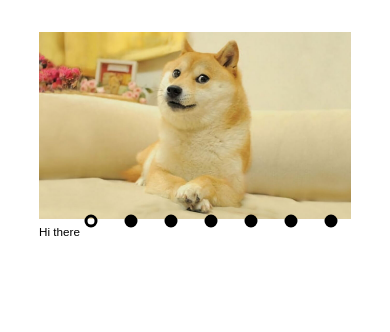
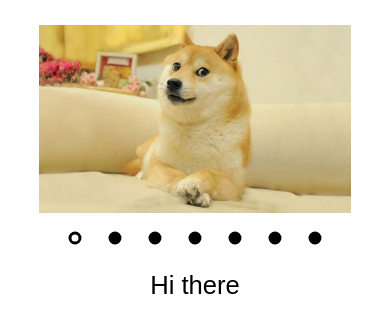
Before and after one commit to butuk/cssMemSlider, a plain HTML site: page cssMemSlider/index.html in a window 390 px wide. Drawn offline with Linux system fonts and the light colour scheme.

Commit message:
feat: make slider adaptive (Mon May 16 21:27:37 +04 2022)

```diff
--- a/cssMemSlider/style.css
+++ b/cssMemSlider/style.css
@@ -24,15 +24,14 @@ figcaption, figure, section, div {
 }
 
 .container {
+  display: flex;
+  flex-direction: column;
   position: absolute;
   left: 50%;
   transform: translateX(-50%);
   width: 80vw;
   max-width: 120rem;
-  display: flex;
-  justify-self: center;
-  flex-direction: column;
-  margin: 2rem auto;
+  margin: 3vh auto;
   overflow: hidden;
 }
 
@@ -40,6 +39,11 @@ figcaption, figure, section, div {
   display: flex;
   width: 700%;
   height: 54vw;
+}
+@media screen and (max-width: 600px) {
+  .slider {
+    height: 70vw;
+  }
 }
 
 figure {
@@ -54,9 +58,18 @@ figcaption {
   bottom: 0.3rem;
   transition: all 0.6s ease;
 }
+@media screen and (max-width: 600px) {
+  figcaption {
+    width: 80vw;
+    font-size: 1.6rem;
+    text-align: center;
+    bottom: 0;
+    left: 50%;
+    transform: translateX(-50%);
+  }
+}
 
 .button {
-  display: inline-block;
   position: absolute;
   bottom: 0;
   right: 0;
@@ -65,6 +78,11 @@ figcaption {
 .button:hover > svg > circle {
   fill: red;
   stroke: red;
+}
+@media screen and (max-width: 600px) {
+  .button {
+    bottom: 2.4rem;
+  }
 }
 
 img {
@@ -158,25 +176,68 @@ img {
 #btn1 {
   transform: translateX(-240px);
 }
+@media screen and (max-width: 600px) {
+  #btn1 {
+    right: 50%;
+    transform: translateX(calc(50% - 120px));
+  }
+}
 
 #btn2 {
   transform: translateX(-200px);
+}
+@media screen and (max-width: 600px) {
+  #btn2 {
+    right: 50%;
+    transform: translateX(calc(50% - 80px));
+  }
 }
 
 #btn3 {
   transform: translateX(-160px);
 }
+@media screen and (max-width: 600px) {
+  #btn3 {
+    right: 50%;
+    transform: translateX(calc(50% - 40px));
+  }
+}
 
 #btn4 {
   transform: translateX(-120px);
+}
+@media screen and (max-width: 600px) {
+  #btn4 {
+    right: 50%;
+    transform: translateX(50%);
+  }
 }
 
 #btn5 {
   transform: translateX(-80px);
 }
+@media screen and (max-width: 600px) {
+  #btn5 {
+    right: 50%;
+    transform: translateX(calc(50% + 40px));
+  }
+}
 
 #btn6 {
   transform: translateX(-40px);
+}
+@media screen and (max-width: 600px) {
+  #btn6 {
+    right: 50%;
+    transform: translateX(calc(50% + 80px));
+  }
+}
+
+@media screen and (max-width: 600px) {
+  #btn7 {
+    right: 50%;
+    transform: translateX(calc(50% + 120px));
+  }
 }
 
 #choise1:checked ~ #btn1 > svg > circle {
```
